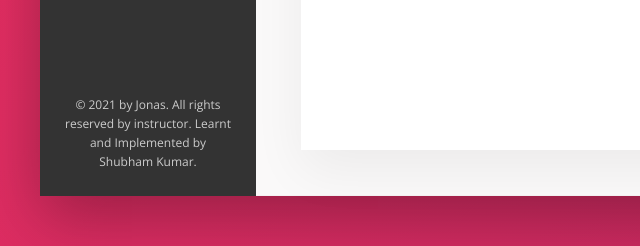
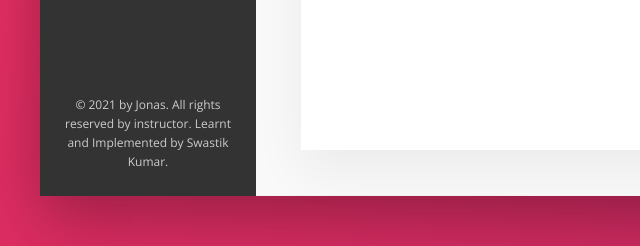
Before and after one commit to 012SwastikKumar/Trillio-Project, a website: page index.html in a window 1280 px wide. Shown: the part 1195-1441 px from the top of the page, 0-640 px from the left. Drawn offline with nearby package versions, Linux system fonts and the light colour scheme.

Commit message:
Update index.html

```diff
--- a/index.html
+++ b/index.html
@@ -83,7 +83,7 @@
                     </ul>
 
                     <div class="legal">
-                        &copy; 2021 by Jonas. All rights reserved by instructor. Learnt and Implemented by Shubham Kumar.
+                        &copy; 2021 by Jonas. All rights reserved by instructor. Learnt and Implemented by Swastik Kumar.
                     </div>
                 </nav>
 
```
